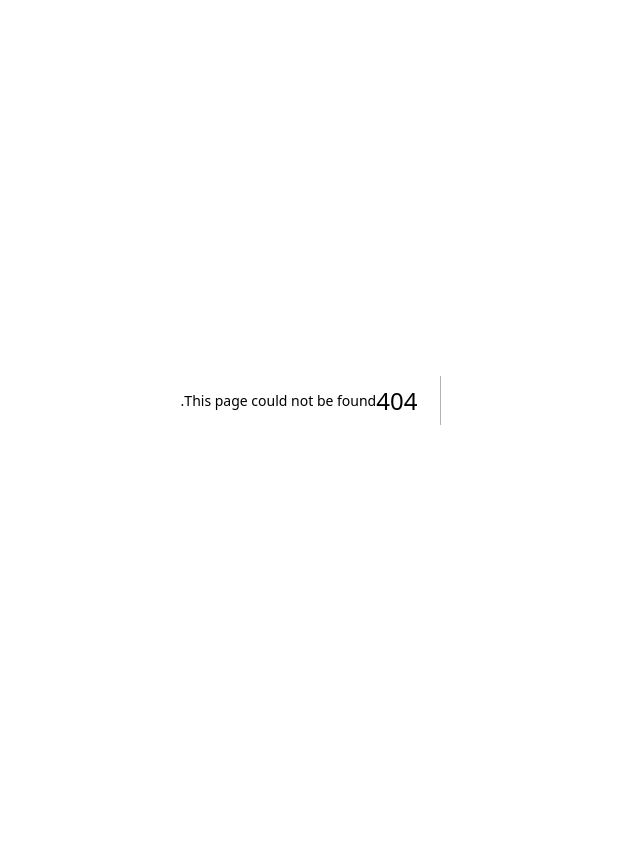
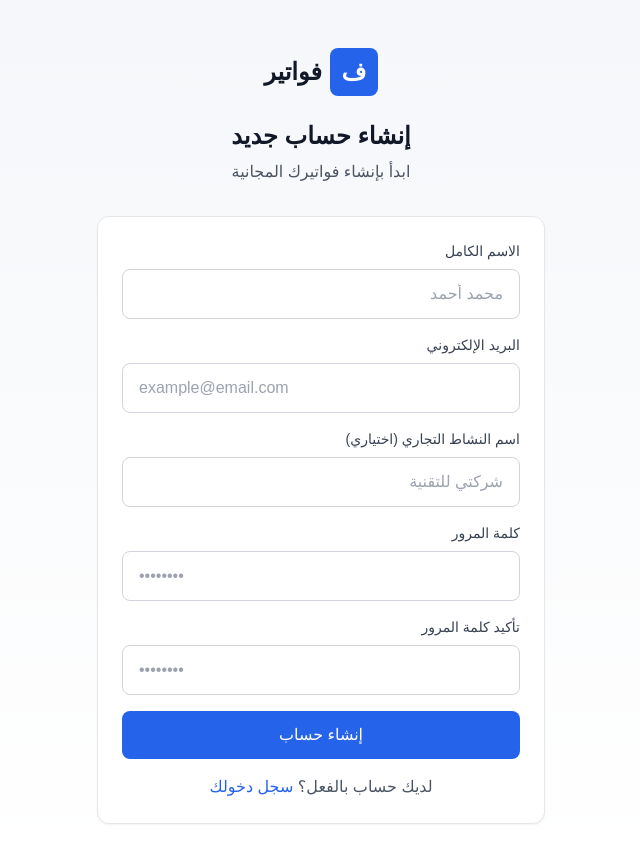
Before and after one commit to 911houssem/arabic-invoice-generator, a Next.js app: page /register in a window 1280 px wide. Before the commit this address had no page. Shown: the top 862 px of the page, without its empty margins (319-959 px from the left). Before the commit the page ends 800 px from the top, so only its background shows below. Built offline with nearby package versions, Linux system fonts and the light colour scheme.

Commit message:
Add src/app/register/page.tsx

```diff
--- /dev/null
+++ b/src/app/register/page.tsx
@@ -0,0 +1,168 @@
+'use client'
+
+import { useState } from 'react'
+import { useRouter } from 'next/navigation'
+import Link from 'next/link'
+
+export default function RegisterPage() {
+  const router = useRouter()
+  const [loading, setLoading] = useState(false)
+  const [error, setError] = useState('')
+  const [form, setForm] = useState({
+    name: '',
+    email: '',
+    password: '',
+    confirmPassword: '',
+    businessName: '',
+  })
+
+  const handleSubmit = async (e: React.FormEvent) => {
+    e.preventDefault()
+    setError('')
+
+    if (form.password !== form.confirmPassword) {
+      setError('كلمتا المرور غير متطابقتين')
+      return
+    }
+
+    if (form.password.length < 6) {
+      setError('كلمة المرور يجب أن تكون 6 أحرف على الأقل')
+      return
+    }
+
+    setLoading(true)
+    try {
+      const res = await fetch('/api/auth/register', {
+        method: 'POST',
+        headers: { 'Content-Type': 'application/json' },
+        body: JSON.stringify({
+          name: form.name,
+          email: form.email,
+          password: form.password,
+          businessName: form.businessName,
+        }),
+      })
+
+      const data = await res.json()
+
+      if (!res.ok) {
+        throw new Error(data.error || 'حدث خطأ في التسجيل')
+      }
+
+      router.push('/dashboard')
+    } catch (err: any) {
+      setError(err.message)
+    } finally {
+      setLoading(false)
+    }
+  }
+
+  return (
+    <div className="min-h-screen flex items-center justify-center py-12 px-4">
+      <div className="max-w-md w-full">
+        <div className="text-center mb-8">
+          <Link href="/" className="flex items-center justify-center gap-2 mb-6">
+            <div className="w-12 h-12 bg-primary-600 rounded-lg flex items-center justify-center">
+              <span className="text-white font-bold text-2xl">ف</span>
+            </div>
+            <span className="text-2xl font-bold text-gray-900">فواتير</span>
+          </Link>
+          <h1 className="text-2xl font-bold text-gray-900">إنشاء حساب جديد</h1>
+          <p className="text-gray-600 mt-2">ابدأ بإنشاء فواتيرك المجانية</p>
+        </div>
+
+        <form onSubmit={handleSubmit} className="card space-y-4">
+          {error && (
+            <div className="bg-red-50 text-red-600 p-3 rounded-lg text-sm">
+              {error}
+            </div>
+          )}
+
+          <div>
+            <label className="label">الاسم الكامل</label>
+            <input
+              type="text"
+              className="input-field"
+              placeholder="محمد أحمد"
+              value={form.name}
+              onChange={(e) => setForm({ ...form, name: e.target.value })}
+              required
+            />
+          </div>
+
+          <div>
+            <label className="label">البريد الإلكتروني</label>
+            <input
+              type="email"
+              className="input-field"
+              placeholder="example@email.com"
+              value={form.email}
+              onChange={(e) => setForm({ ...form, email: e.target.value })}
+              required
+              dir="ltr"
+            />
+          </div>
+
+          <div>
+            <label className="label">اسم النشاط التجاري (اختياري)</label>
+            <input
+              type="text"
+              className="input-field"
+              placeholder="شركتي للتقنية"
+              value={form.businessName}
+              onChange={(e) => setForm({ ...form, businessName: e.target.value })}
+            />
+          </div>
+
+          <div>
+            <label className="label">كلمة المرور</label>
+            <input
+              type="password"
+              className="input-field"
+              placeholder="••••••••"
+              value={form.password}
+              onChange={(e) => setForm({ ...form, password: e.target.value })}
+              required
+              dir="ltr"
+            />
+          </div>
+
+          <div>
+            <label className="label">تأكيد كلمة المرور</label>
+            <input
+              type="password"
+              className="input-field"
+              placeholder="••••••••"
+              value={form.confirmPassword}
+              onChange={(e) => setForm({ ...form, confirmPassword: e.target.value })}
+              required
+              dir="ltr"
+            />
+          </div>
+
+          <button
+            type="submit"
+            disabled={loading}
+            className="btn-primary w-full flex items-center justify-center gap-2"
+          >
+            {loading ? (
+              <>
+                <span className="animate-spin">⏳</span>
+                جاري التسجيل...
+              </>
+            ) : (
+              'إنشاء حساب'
+            )}
+          </button>
+
+          <p className="text-center text-gray-600">
+            لديك حساب بالفعل؟{' '}
+            <Link href="/login" className="text-primary-600 font-medium hover:underline">
+              سجل دخولك
+            </Link>
+          </p>
+        </form>
+      </div>
+    </div>
+  )
+}
```
